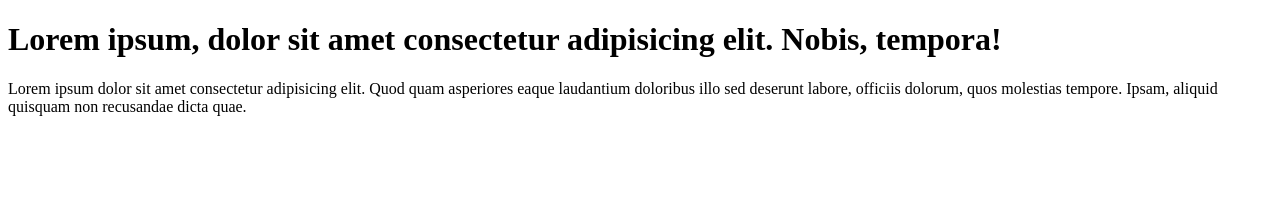
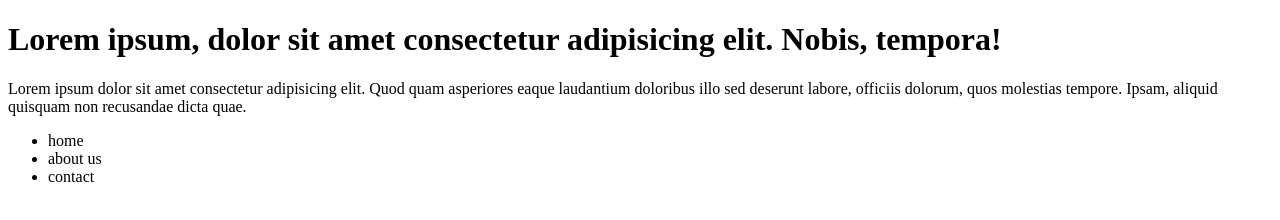
Before and after one commit to Utkarshh-Github/learn-git, a plain HTML site: page index.html in a window 1280 px wide. Drawn offline with Linux system fonts and the light colour scheme.

Commit message:
add a list

```diff
--- a/index.html
+++ b/index.html
@@ -9,5 +9,8 @@
     <h1>Lorem ipsum, dolor sit amet consectetur adipisicing elit. Nobis, tempora!
     </h1>
     <p>Lorem ipsum dolor sit amet consectetur adipisicing elit. Quod quam asperiores eaque laudantium doloribus illo sed deserunt labore, officiis dolorum, quos molestias tempore. Ipsam, aliquid quisquam non recusandae dicta quae.</p>
+    <ul><li>home</li>
+    <li>about us</li>
+    <li> contact</li></ul>
 </body>
 </html>
```
